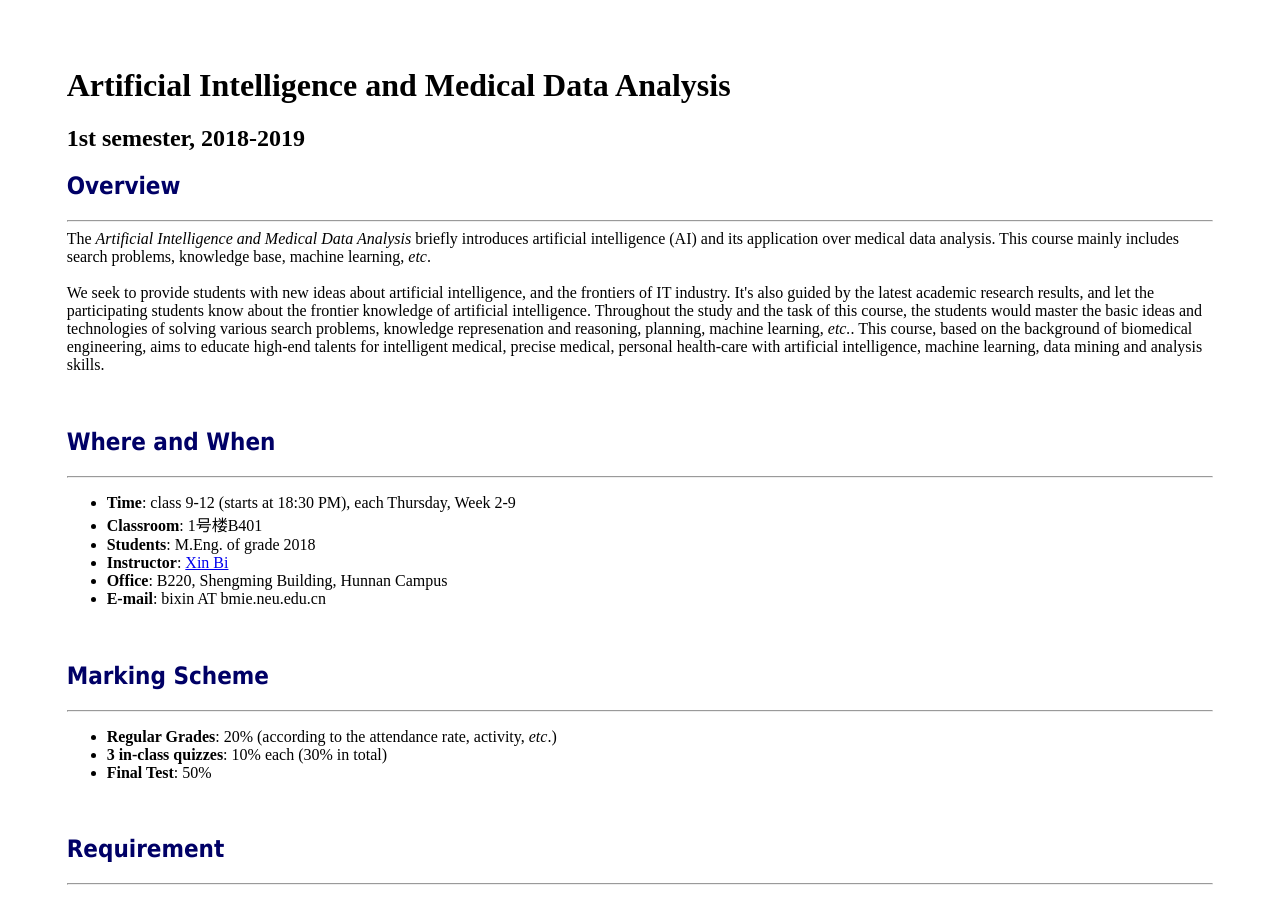
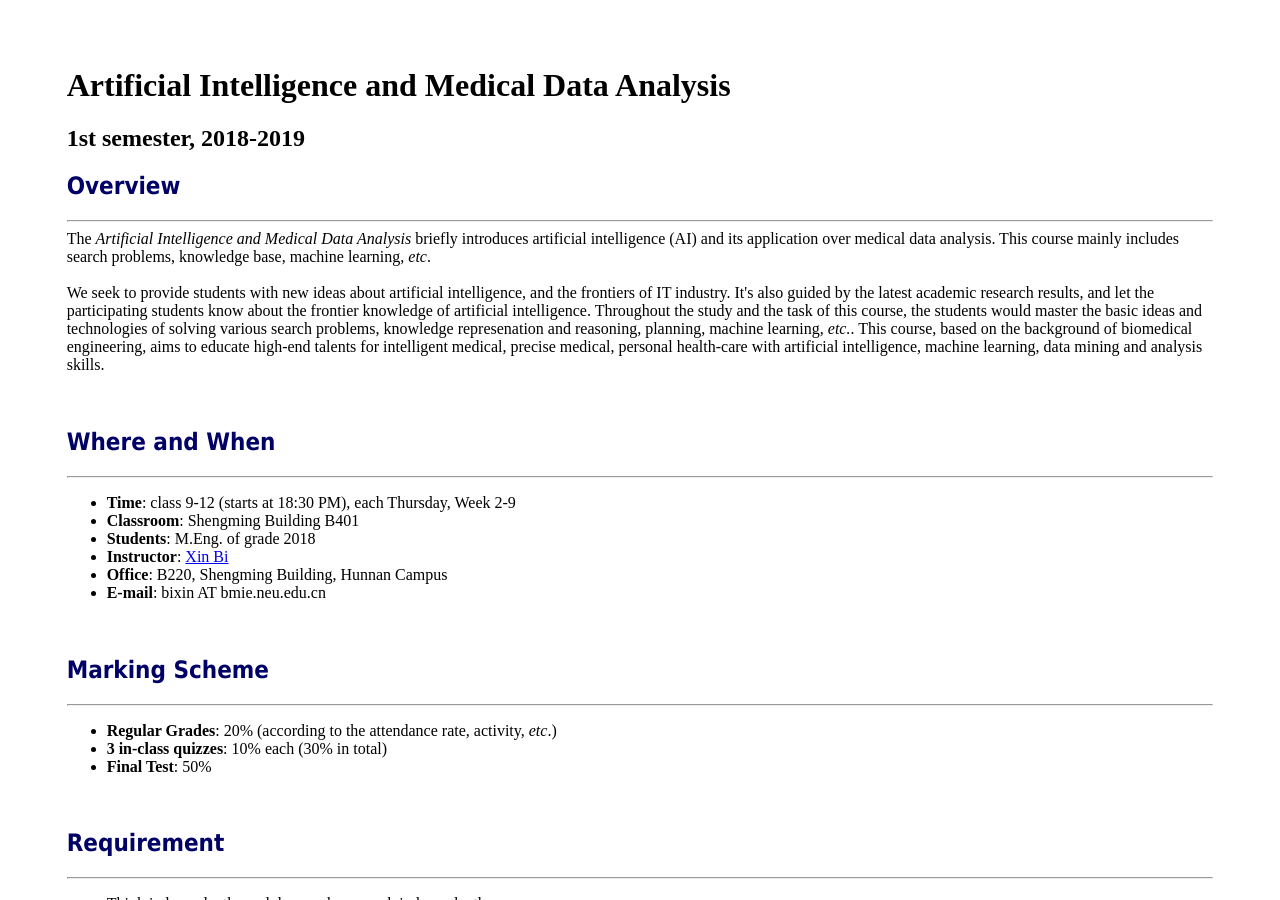
Before and after one commit to deepminingneu/edijason.github.io, a Jekyll site: the page courses/course-AIMDA1819.html, which Jekyll copies as it is, in a window 1280 px wide and 900 px high. Built offline with Jekyll 4.4.1, drawn with Linux system fonts in a browser that asks for light colours.

Commit message:
correct aimda
correct classroom

```diff
--- a/courses/course-AIMDA1819.html
+++ b/courses/course-AIMDA1819.html
@@ -56,7 +56,7 @@ We seek to provide students with new ideas about artificial intelligence, and th
 <HR>
 <ul>
 	<li><b>Time</b>: class 9-12 (starts at 18:30 PM), each Thursday, Week 2-9</li>
-	<li><b>Classroom</b>: 1号楼B401</li>
+	<li><b>Classroom</b>: Shengming Building B401</li>
 	<li><b>Students</b>: M.Eng. of grade 2018</li>
     <li><b>Instructor</b>: <a href="http://faculty.neu.edu.cn/bmie/bixin/">Xin Bi</a></li>
 	<li><b>Office</b>: B220, Shengming Building, Hunnan Campus</li>
```
